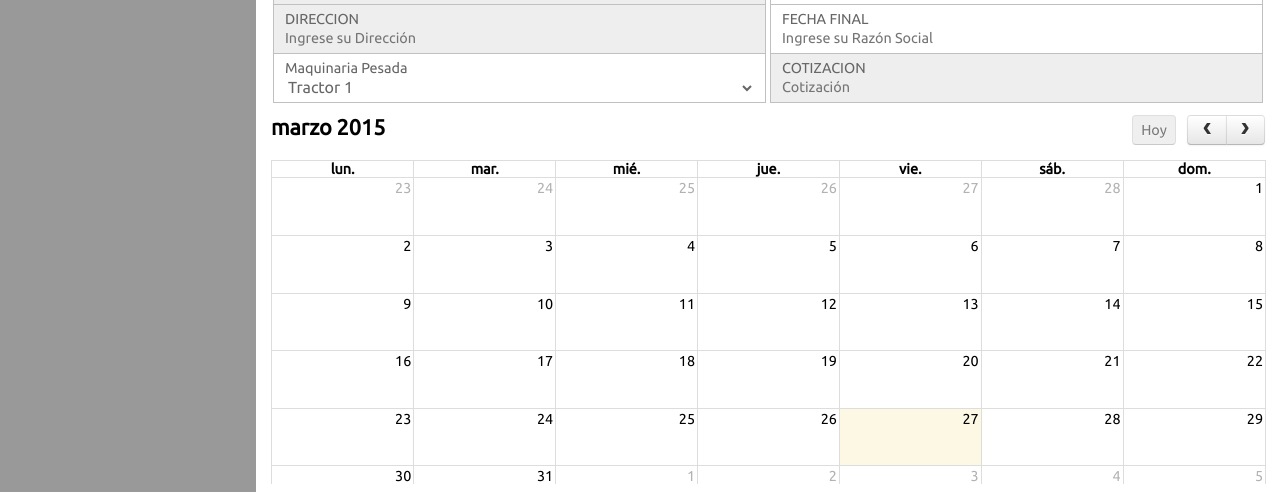
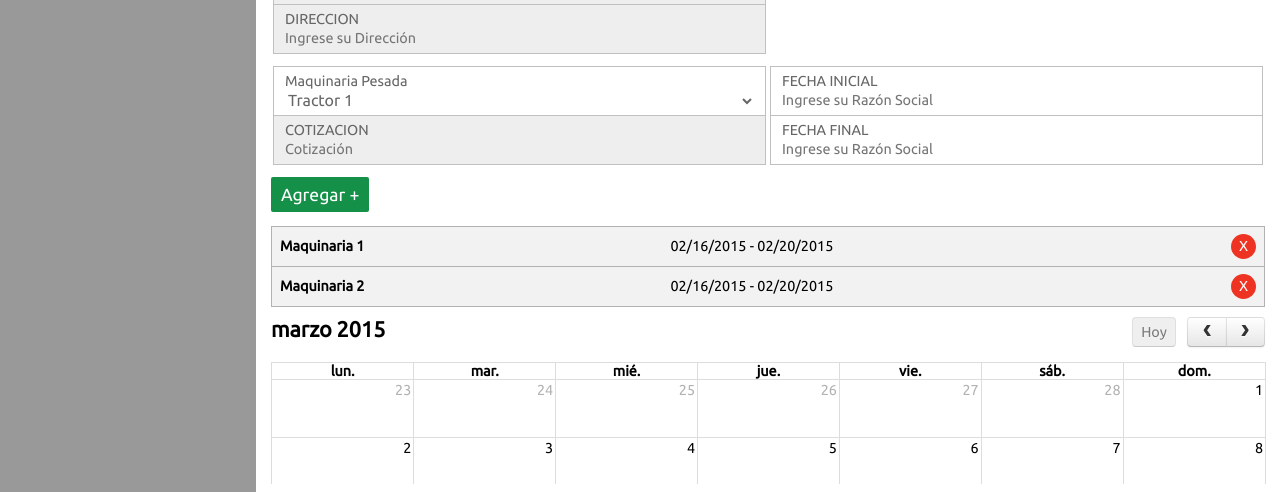
Before and after one commit to carloshs92/proyecto-distribuidas, a plain HTML site: page add.html in a window 1280 px wide. Shown: the part 308-800 px from the top of the page. Drawn offline with Linux system fonts and the light colour scheme.

Commit message:
feat(registro): Mejora de formulario
Se añade el campo precio, lista de maquinarias y boton de guardar

```diff
--- a/add.html
+++ b/add.html
@@ -55,17 +55,6 @@
                   <input type="text" placeholder="Ingrese su Dirección" readonly>
                 </fieldset>
               </div>
-              <div class="form_item">
-                <fieldset>
-                  <label>Maquinaria Pesada </label>
-                  <select id="heavyMachinery">
-                    <option>Tractor 1</option>
-                    <option>Tractor 2</option>
-                    <option>Tractor 3</option>
-                    <option>Tractor 4</option>
-                  </select>
-                </fieldset>
-              </div>
             </div>
             <div class="form_group">
               <div class="form_item">
@@ -80,6 +69,29 @@
                   <input type="text" placeholder="Ingrese su Razón Social" readonly>
                 </fieldset>
               </div>
+            </div>
+          </section>
+          <section class="form_section">
+            <div class="form_group">
+              <div class="form_item">
+                <fieldset>
+                  <label>Maquinaria Pesada </label>
+                  <select id="heavyMachinery">
+                    <option>Tractor 1</option>
+                    <option>Tractor 2</option>
+                    <option>Tractor 3</option>
+                    <option>Tractor 4</option>
+                  </select>
+                </fieldset>
+              </div>
+              <div readonly="readonly" class="form_item">
+                <fieldset>
+                  <label>COTIZACION</label>
+                  <input type="text" placeholder="Cotización" readonly>
+                </fieldset>
+              </div>
+            </div>
+            <div class="form_group">
               <div class="form_item">
                 <fieldset>
                   <label>FECHA INICIAL</label>
@@ -92,11 +104,20 @@
                   <input type="text" id="fromDate" placeholder="Ingrese su Razón Social">
                 </fieldset>
               </div>
-              <div readonly="readonly" class="form_item">
-                <fieldset>
-                  <label>COTIZACION</label>
-                  <input type="text" placeholder="Cotización" readonly>
-                </fieldset>
+            </div>
+          </section>
+          <section class="form_section">
+            <div class="form_button"><a href="javascript:;" data-style="slide-down" class="btn btn-add ladda-button left">Agregar +</a></div>
+            <div class="heavyMachineryItems">
+              <div class="heavyMachinerySelected">
+                <div class="heavyMachineryName">Maquinaria 1</div>
+                <div class="heavyMachineryDate">02/16/2015 - 02/20/2015</div>
+                <div class="heavyMachineryDelete">X</div>
+              </div>
+              <div class="heavyMachinerySelected">
+                <div class="heavyMachineryName">Maquinaria 2</div>
+                <div class="heavyMachineryDate">02/16/2015 - 02/20/2015</div>
+                <div class="heavyMachineryDelete">X</div>
               </div>
             </div>
           </section>
@@ -104,6 +125,7 @@
             <div id="calendar"></div>
           </section>
           <section class="form_section">
+            <label class="finalPriceBox">Precio Final S/. <span id="finalPrice">0.00</span></label>
             <div class="form_button"><a href="javascript:;" data-style="slide-down" class="btn btn-save ladda-button">	Guardar Solicitud</a></div>
           </section>
         </form>
--- a/css/final.css
+++ b/css/final.css
@@ -248,6 +248,18 @@ a {
 .form_button .btn.btn-save:hover {
   background: #26a2e0;
 }
+.form_button .btn.btn-add {
+  background: #159049;
+  font-size: 1.1rem;
+  height: 35px;
+  line-height: 35px;
+}
+.form_button .btn.btn-add:hover {
+  background: #0f6332;
+}
+.form_button .btn.left {
+  float: left;
+}
 .form_button .btn {
   position: relative;
   background: #666;
@@ -708,6 +720,53 @@ section .main_menu {
   overflow-y: auto;
   overflow-x: hidden;
 }
+.heavyMachineryItems {
+  display: inline-block;
+  margin-top: 15px;
+  width: 100%;
+}
+.heavyMachinerySelected {
+  background: #f2f2f2;
+  border: 1px solid #b2b2b2;
+  display: inline-block;
+  margin-top: -1px;
+  padding: 7px 8px;
+  line-height: 24px;
+  width: 100%;
+}
+.heavyMachineryName {
+  display: inline-block;
+  float: left;
+  font-weight: bold;
+  width: 40%;
+}
+.heavyMachineryDate {
+  display: inline-block;
+  width: 40%;
+}
+.heavyMachineryDelete {
+  background: #e32;
+  border-radius: 15px;
+  color: #fff;
+  cursor: pointer;
+  display: inline-block;
+  float: right;
+  height: 25px;
+  line-height: 25px;
+  text-align: center;
+  transition: all 0.3s ease-in-out;
+  width: 25px;
+}
+.heavyMachineryDelete:hover {
+  background: #cd2010;
+  box-shadow: 0 0 5px 1px #e32;
+}
+.finalPriceBox {
+  display: inline-block;
+  font-size: 1.3rem;
+  margin-top: 10px;
+  width: 100%;
+}
 .form_type1 {
   font-size: 0.9em;
 }
--- a/js/main.js
+++ b/js/main.js
@@ -5,7 +5,18 @@
       var afterCatchDom, catchDom, dom, init, st;
       dom = {};
       st = {
-        container: '#calendar'
+        container: '#calendar',
+        events: [
+          {
+            title: 'Event1',
+            start: '2015-03-30',
+            end: '2015-04-15'
+          }, {
+            title: 'Event2',
+            start: '2015-05-01',
+            end: '2015-05-15'
+          }
+        ]
       };
       catchDom = function() {
         dom.container = $(st.container);
@@ -13,7 +24,14 @@
       afterCatchDom = function() {
         dom.container.fullCalendar({
           lang: 'es',
-          defaultView: 'month'
+          defaultView: 'month',
+          eventSources: [
+            {
+              events: st.events,
+              color: '#26A2E0',
+              textColor: 'white'
+            }
+          ]
         });
       };
       init = function() {
```
Also changed, not shown: README.html (added, +17 -0 lines), img/add.png (added), img/delete.png (added), 5 other files.
